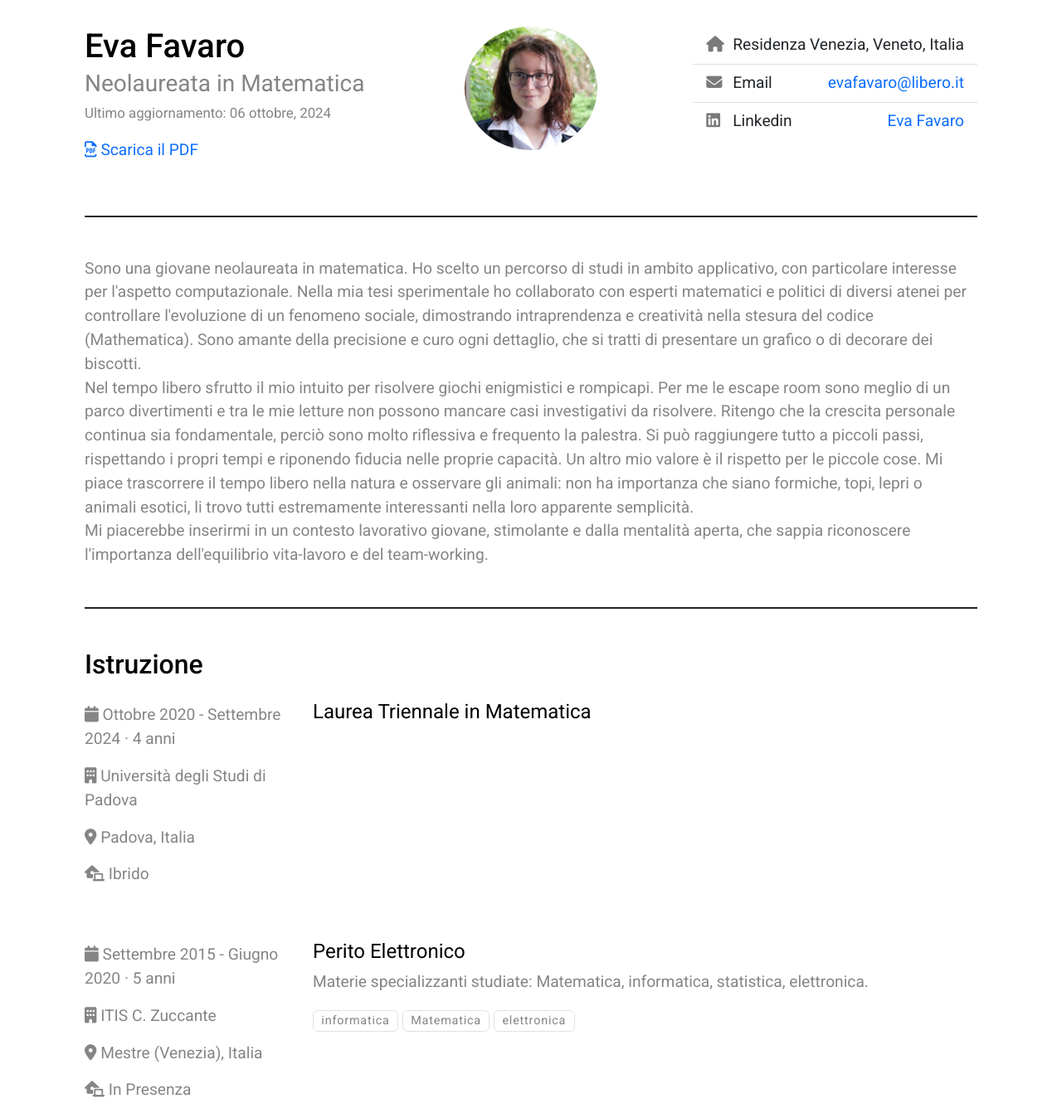
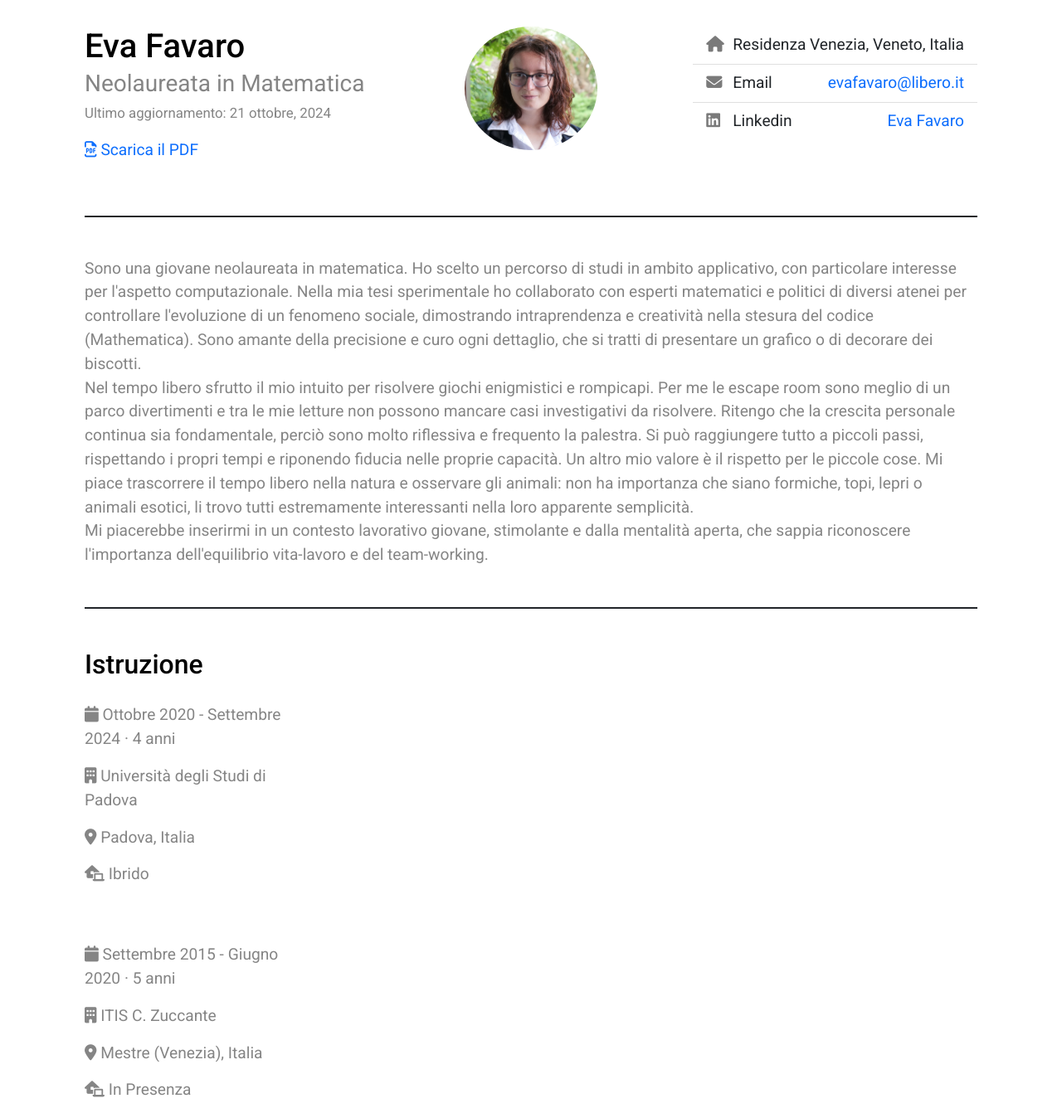
Before and after one commit to EvaFavaro/cv, a plain HTML site: page index.html in a window 1280 px wide. Shown: the top 1348 px of the page at 83% size. Drawn offline with nearby package versions, Linux system fonts and the light colour scheme.

Commit message:
Deploying to gh-pages from @ EvaFavaro/cv@82efd240a77ede24d2759b5ae7622fada2802430 🚀

```diff
--- a/index.html
+++ b/index.html
@@ -24,7 +24,7 @@
                 </div>
                 <div>
                     <p>
-                        <time datetime="" class="small">Ultimo aggiornamento: 06 ottobre, 2024</time>
+                        <time datetime="" class="small">Ultimo aggiornamento: 21 ottobre, 2024</time>
                     </p>
                     <p>
                         <span class="screen"><a href="eva-favaro.neolaureata-in-matematica.pdf"><i class="far fa-file-pdf"></i>Scarica il PDF</a></span>
@@ -84,12 +84,12 @@
                     <p><i class="fa-solid fa-laptop-house"></i> Ibrido</p>
                 </div>
             </div>
-            <div class="col-md-9">
+            <!--<div class="col-md-9">
                 <h3 class="fs-4 fw-normal">Laurea Triennale in Matematica</h3>
                 <div></div>
                 <p>
                 </p>
-            </div>
+            </div>-->
         </div>
         <div class="row d-block d-md-flex">
             <div class="col-md-3 pt-1">
@@ -100,7 +100,7 @@
                     <p><i class="fa-solid fa-laptop-house"></i> In Presenza</p>
                 </div>
             </div>
-            <div class="col-md-9">
+            <!--<div class="col-md-9">
                 <h3 class="fs-4 fw-normal">Perito Elettronico</h3>
                 <div><p>Materie specializzanti studiate: Matematica, informatica, statistica, elettronica.</p></div>
                 <p>
@@ -108,7 +108,7 @@
                     <span class="badge text-body border border-1">Matematica</span>
                     <span class="badge text-body border border-1">elettronica</span>
                 </p>
-            </div>
+            </div>-->
         </div>
     </div>
 
```
Also changed, not shown: 1 other file.
